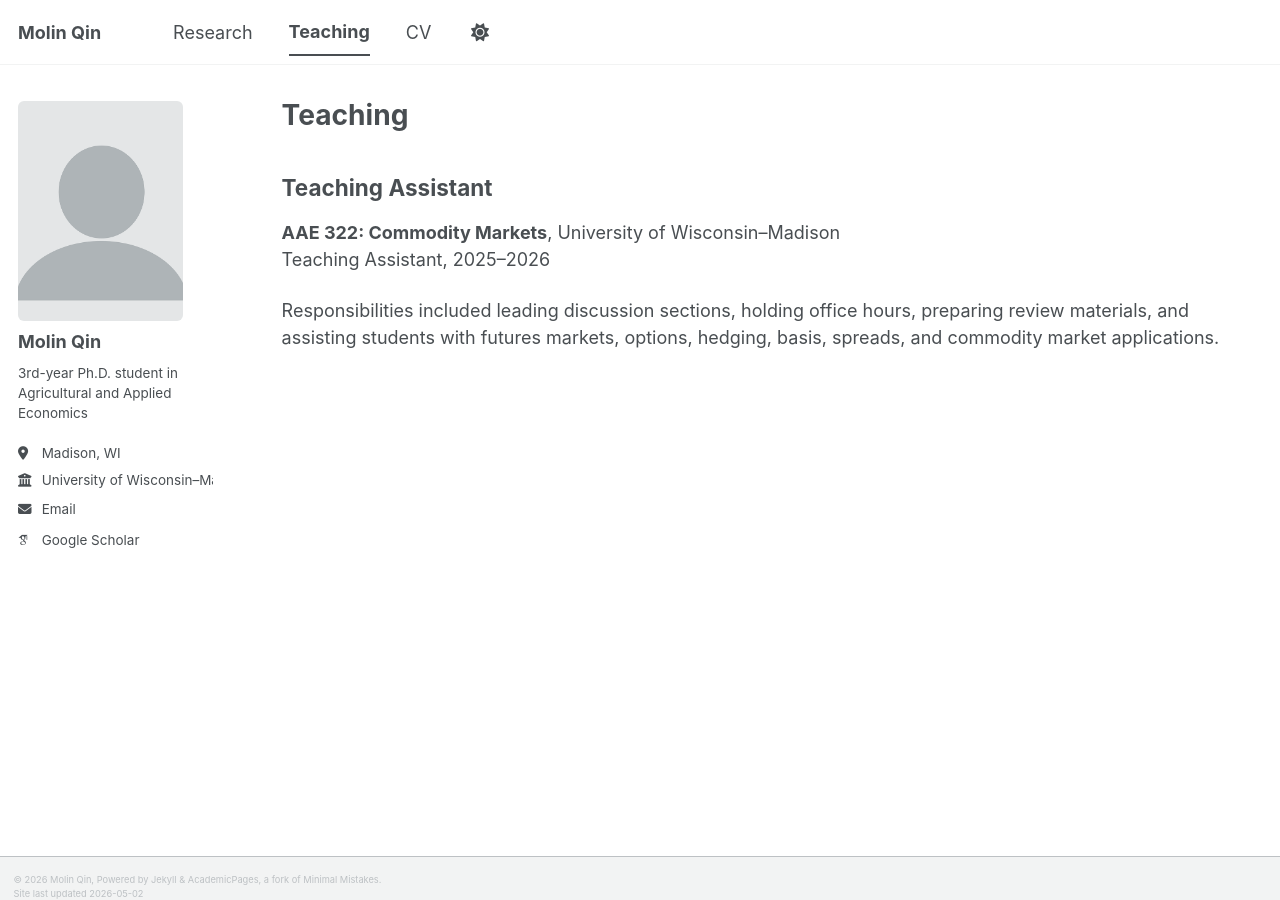
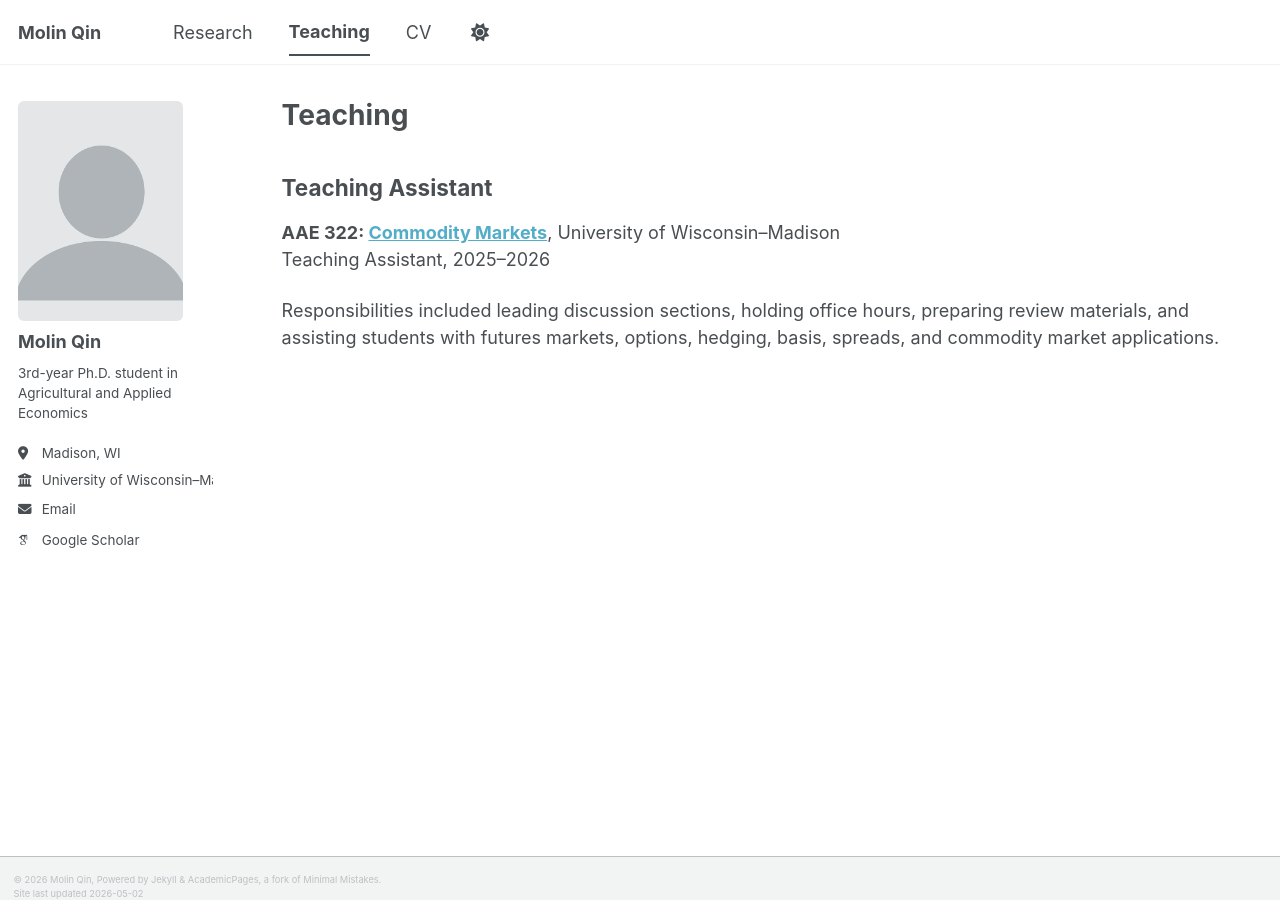
Before and after one commit to molinqin/molinqin.github.io, a Jekyll site: the page built from _pages/teaching.md, in a window 1280 px wide and 900 px high. Built offline with Jekyll 4.4.1, drawn with Linux system fonts in a browser that asks for light colours; some web fonts are replaced; a script bundle is joined from its source files by our own code; library files that are not in the unit come from our copies; part of the change alters nothing that is shown.

```diff
--- a/_pages/teaching.md
+++ b/_pages/teaching.md
@@ -7,7 +7,7 @@ author_profile: true
 
 ## Teaching Assistant
 
-**AAE 322: Commodity Markets**, University of Wisconsin–Madison
+**AAE 322: [Commodity Markets](https://aae.wisc.edu/courses/)**, University of Wisconsin–Madison
 Teaching Assistant, 2025–2026
 
 Responsibilities included leading discussion sections, holding office hours, preparing review materials, and assisting students with futures markets, options, hedging, basis, spreads, and commodity market applications.
```
